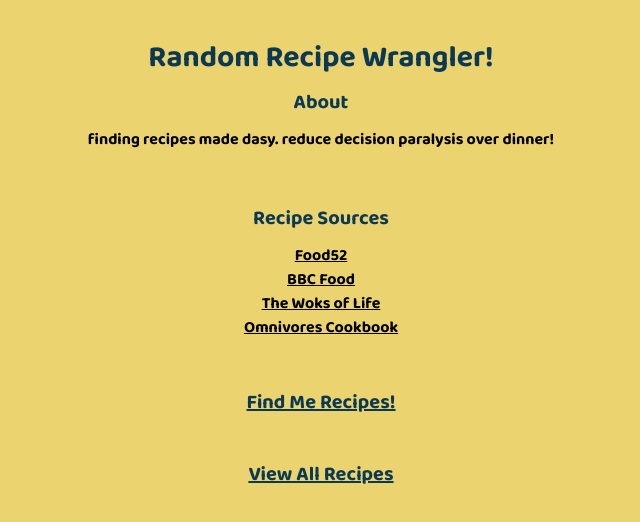
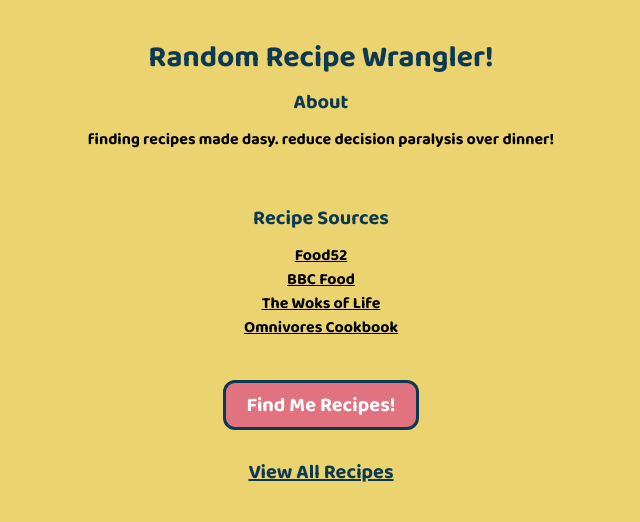
Before and after one commit to audrow/random-recipe-app, a React (Create React App) app: page /about in a window 1280 px wide. Shown: the top 522 px of the page, without its empty margins (319-959 px from the left). Built offline with nearby package versions, Linux system fonts and the light colour scheme.

Commit message:
update find recipe button style

```diff
--- a/src/components/Nav.tsx
+++ b/src/components/Nav.tsx
@@ -2,17 +2,18 @@ import * as React from 'react'
 import { Link, Outlet } from 'react-router-dom'
 
 const linkStyle = 'underline'
-const listStyle = 'p-2'
 
 const Nav = () => {
   return (
     <nav className='text-center text-navy text-xl'>
       <ul>
-        <li className={listStyle}>
-          <Link className={linkStyle} to="/">Find Me Recipes!</Link>
+        <li>
+          <Link className={linkStyle} to="/">
+            <button className="bg-pink border-3 border-navy rounded-xl px-5 py-2 text-white text-xl text-center">Find Me Recipes!</button>
+          </Link>
         </li>
         <br/>
-        <li className={listStyle}>
+        <li>
           <Link className={linkStyle} to="/recipes">View All Recipes</Link>
         </li>
       </ul>
```
